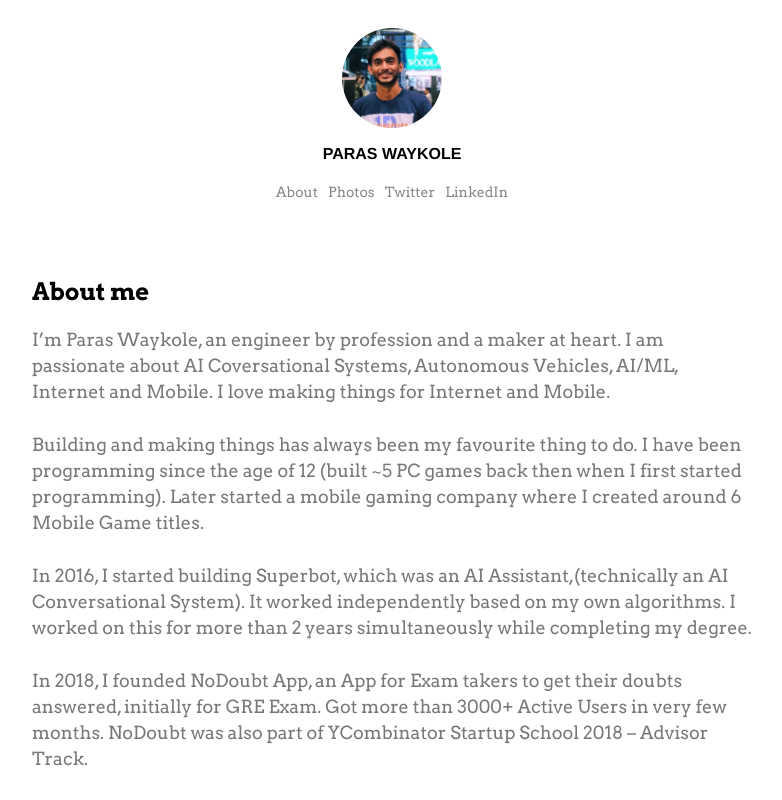
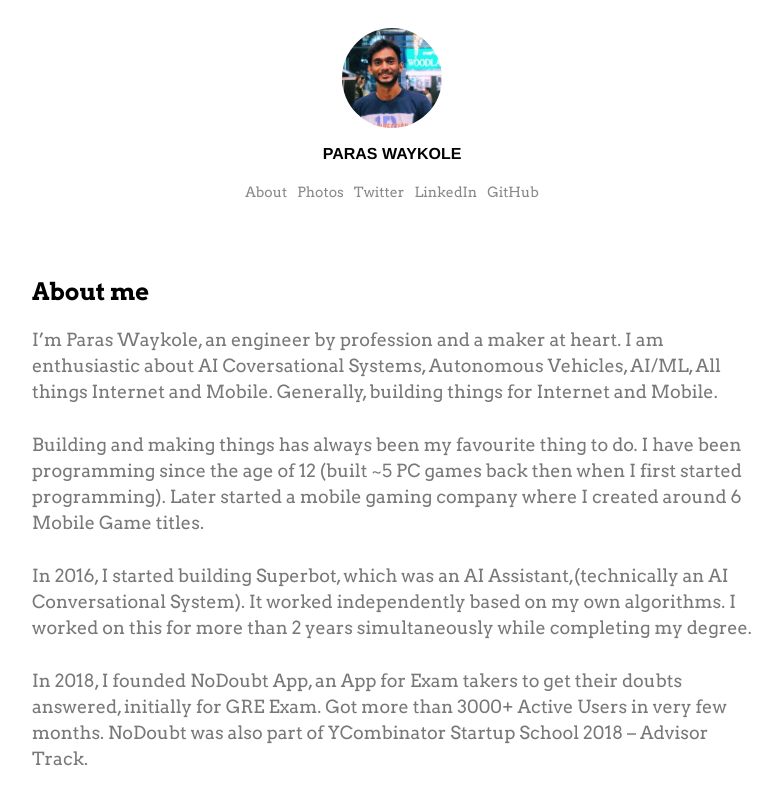
Before and after one commit to paraswaykole/paraswaykole-personal-website, a Next.js app: page / in a window 1280 px wide. Shown: the top 800 px of the page, without its empty margins (248-1030 px from the left). Built offline with nearby package versions, Linux system fonts and the light colour scheme.

Commit message:
updated links and about page

```diff
--- a/components/header.js
+++ b/components/header.js
@@ -43,6 +43,9 @@ export default function Header() {
                   LinkedIn
                 </a>
               </li>
+              <li className="main-navigation-item">
+                <a href="https://github.com/paraswaykole">GitHub</a>
+              </li>
             </ul>
           </div>
         </nav>
--- a/pages/index.js
+++ b/pages/index.js
@@ -15,9 +15,9 @@ export default function Home() {
         <div className="content">
           <p>
             I’m Paras Waykole, an engineer by profession and a maker at heart. I
-            am passionate about AI Coversational Systems, Autonomous Vehicles,
-            AI/ML, Internet and Mobile. I love making things for Internet and
-            Mobile.
+            am enthusiastic about AI Coversational Systems, Autonomous Vehicles,
+            AI/ML, All things Internet and Mobile. Generally, building things
+            for Internet and Mobile.
           </p>
           <p>
             Building and making things has always been my favourite thing to do.
```
Also changed, not shown: 3 other files (tests, documents, lock files or other folders).
